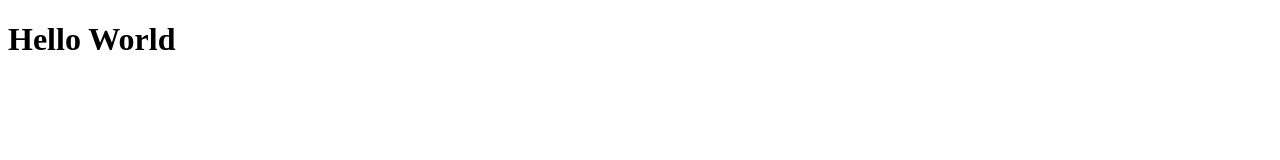
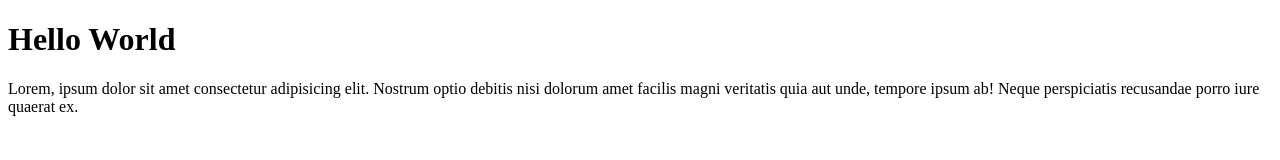
Before and after one commit to HisyamZuhdi2/hz-git-test, a plain HTML site: page index.html in a window 1280 px wide. Drawn offline with Linux system fonts and the light colour scheme.

Commit message:
menambahkan paragraf

```diff
--- a/index.html
+++ b/index.html
@@ -7,5 +7,8 @@
 </head>
 <body>
     <h1>Hello World</h1>
+    <p>Lorem, ipsum dolor sit amet consectetur adipisicing elit.
+        Nostrum optio debitis nisi dolorum amet facilis magni veritatis quia aut unde,
+        tempore ipsum ab! Neque perspiciatis recusandae porro iure quaerat ex.</p>
 </body>
 </html>
```
